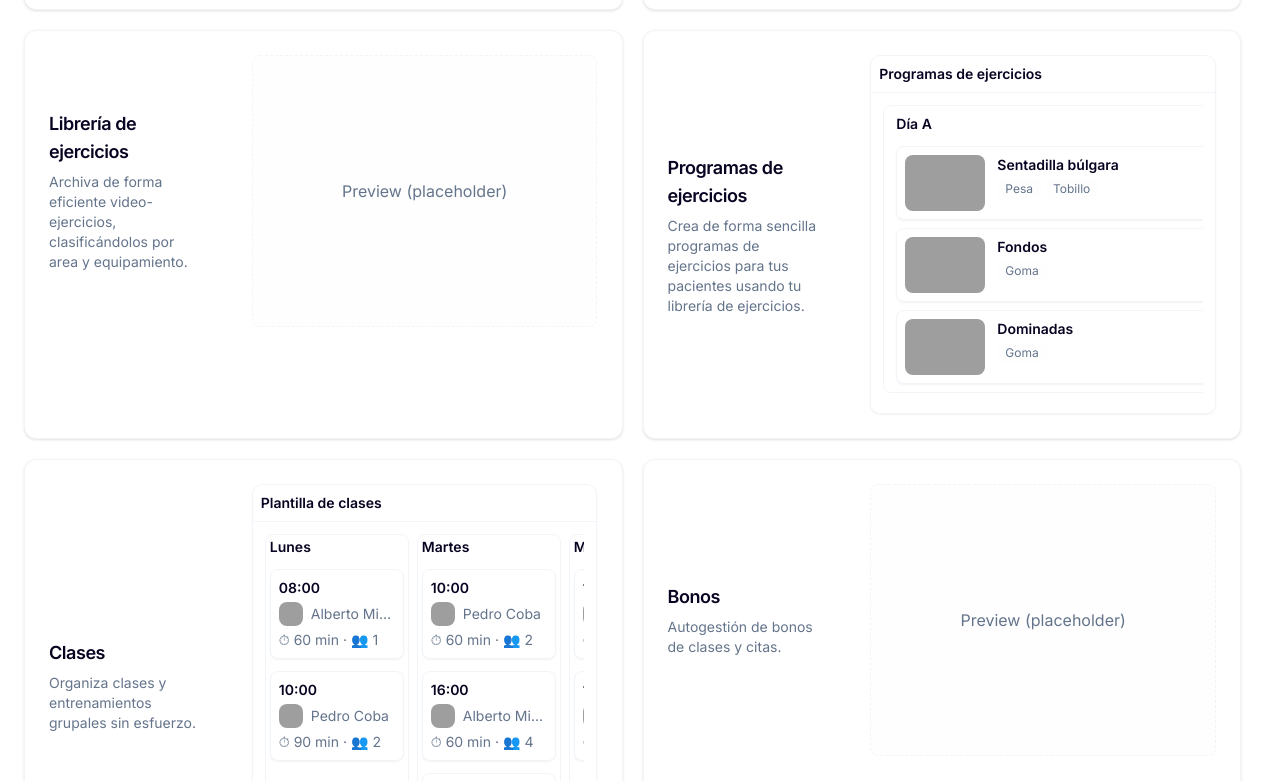
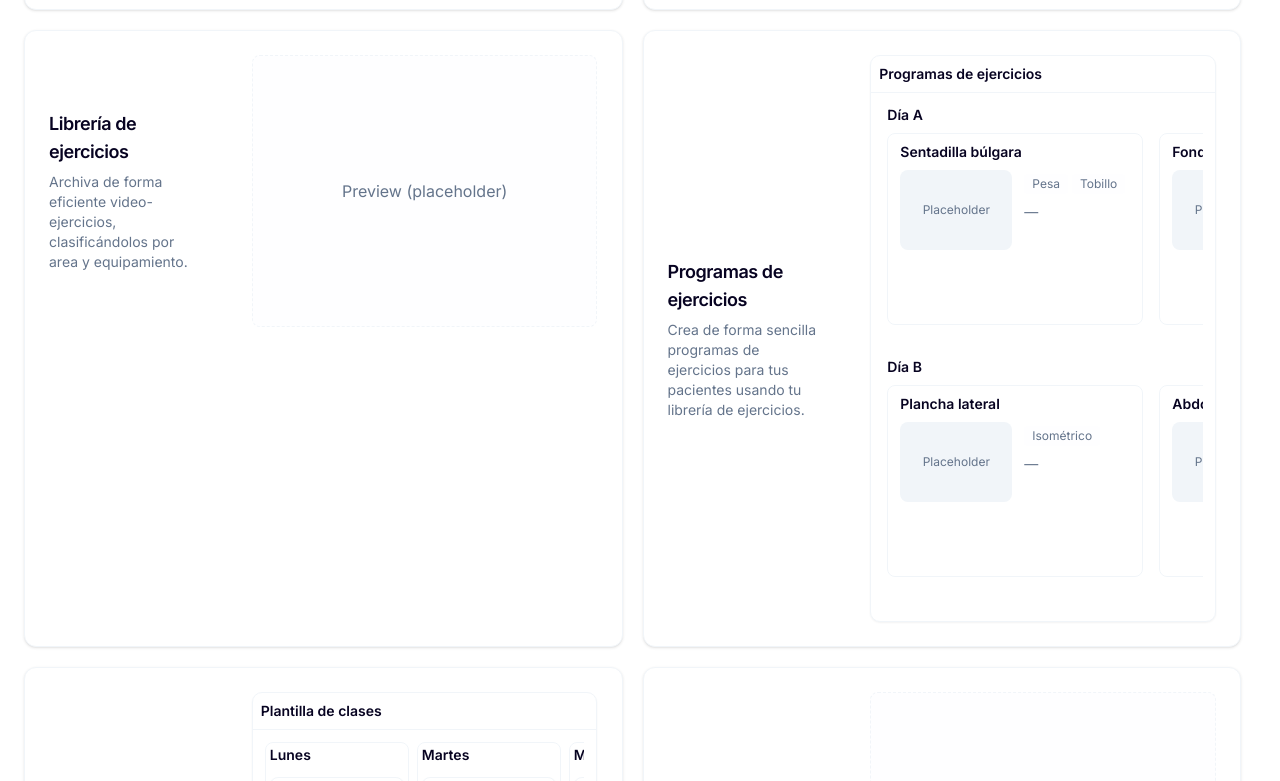
Before and after one commit to superflowagent/tactivo, a React (Vite) app: page / in a window 1280 px wide. Shown: the part 1719-2500 px from the top of the page. Built offline with nearby package versions, Linux system fonts and the light colour scheme; no server answers; grey boxes are pictures that could not be loaded.

Commit message:
feat(landing): render days stacked with horizontal exercise cards and placeholders

```diff
--- a/src/components/views/FeaturePreviewProgramas.tsx
+++ b/src/components/views/FeaturePreviewProgramas.tsx
@@ -13,59 +13,79 @@ const exercisesB = [
 ];
 
 export default function FeaturePreviewProgramas() {
-  const scrollRef = React.useRef<HTMLDivElement | null>(null);
-  const isDown = React.useRef(false);
-  const startX = React.useRef(0);
-  const scrollLeft = React.useRef(0);
-  const rafRef = React.useRef<number | null>(null);
-  const latestDx = React.useRef(0);
+// Small reusable hook-like handlers for drag-to-scroll per scroller
+  const makeDragHandlers = () => {
+    const ref = { current: null as HTMLDivElement | null };
+    let isDownLocal = false;
+    let startXLocal = 0;
+    let startScrollLeft = 0;
+    let raf: number | null = null;
+    let latestDxLocal = 0;
 
-  const onPointerDown = (e: React.PointerEvent) => {
-    const el = scrollRef.current;
+    const onPointerDownLocal = (e: React.PointerEvent) => {
+      const el = ref.current;
       if (!el) return;
-    isDown.current = true;
+      isDownLocal = true;
+      try {
         el.setPointerCapture(e.pointerId);
-    startX.current = e.clientX;
-    scrollLeft.current = el.scrollLeft;
-    latestDx.current = 0;
-    if (rafRef.current) {
-      cancelAnimationFrame(rafRef.current);
-      rafRef.current = null;
+      } catch {
+        /* ignore */
+      }
+      startXLocal = e.clientX;
+      startScrollLeft = el.scrollLeft;
+      latestDxLocal = 0;
+      if (raf) {
+        cancelAnimationFrame(raf);
+        raf = null;
       }
     };
 
-  const onPointerMove = (e: React.PointerEvent) => {
-    const el = scrollRef.current;
-    if (!el || !isDown.current) return;
+    const onPointerMoveLocal = (e: React.PointerEvent) => {
+      const el = ref.current;
+      if (!el || !isDownLocal) return;
       e.preventDefault();
-    latestDx.current = e.clientX - startX.current;
-    if (rafRef.current == null) {
-      rafRef.current = requestAnimationFrame(() => {
-        rafRef.current = null;
-        const el2 = scrollRef.current;
+      latestDxLocal = e.clientX - startXLocal;
+      if (raf == null) {
+        raf = requestAnimationFrame(() => {
+          raf = null;
+          const el2 = ref.current;
           if (!el2) return;
-        el2.scrollLeft = scrollLeft.current - latestDx.current;
+          el2.scrollLeft = startScrollLeft - latestDxLocal;
         });
       }
     };
 
-  const endDrag = (e?: React.PointerEvent) => {
-    const el = scrollRef.current;
+    const onPointerUpLocal = (e?: React.PointerEvent) => {
+      const el = ref.current;
       if (!el) return;
-    isDown.current = false;
-    if (rafRef.current) {
-      cancelAnimationFrame(rafRef.current);
-      rafRef.current = null;
+      isDownLocal = false;
+      if (raf) {
+        cancelAnimationFrame(raf);
+        raf = null;
       }
-    // Persist the last scrollLeft snapshot
-    scrollLeft.current = el.scrollLeft;
+      // persist current scrollLeft
+      startScrollLeft = el.scrollLeft;
       if (e) {
         try {
           el.releasePointerCapture(e.pointerId);
         } catch {
+          /* ignore */
         }
       }
     };
+
+    return {
+      ref,
+      onPointerDown: onPointerDownLocal,
+      onPointerMove: onPointerMoveLocal,
+      onPointerUp: onPointerUpLocal,
+      onPointerCancel: onPointerUpLocal,
+      onPointerLeave: onPointerUpLocal,
+    } as const;
+  };
+
+  const dayAHandlers = React.useMemo(() => makeDragHandlers(), []);
+  const dayBHandlers = React.useMemo(() => makeDragHandlers(), []);
 
     return (
         <div className="w-full rounded-lg border bg-background dark:bg-surface-900 shadow-sm transform-gpu transition-transform duration-200 ease-out hover:scale-[1.03] overflow-hidden relative h-full flex flex-col">
@@ -76,48 +96,90 @@ export default function FeaturePreviewProgramas() {
             </div>
 
             <div className="p-3 flex-1">
-        <div
-          ref={scrollRef}
-          className={`overflow-x-auto hide-scrollbar cursor-grab select-none`}
-          style={{ touchAction: 'pan-x' }}
-          onPointerDown={onPointerDown}
-          onPointerMove={onPointerMove}
-          onPointerUp={(e) => endDrag(e)}
-          onPointerCancel={(e) => endDrag(e)}
-          onPointerLeave={(e) => endDrag(e)}
-        >
-          <div className="flex gap-4 pb-2">
-            {[{ name: 'Día A', items: exercisesA }, { name: 'Día B', items: exercisesB }].map((d) => (
-              <div key={d.name} className="flex-none w-[28rem] min-h-[12rem] bg-muted/5 border rounded-md px-3 py-2 flex flex-col">
-                <div className="flex items-center justify-between mb-2">
-                  <div className="text-sm font-semibold">{d.name}</div>
+                {/* Día A */}
+                <div className="mb-6">
+                    <div className="flex items-center justify-between mb-2 px-1">
+                        <div className="text-sm font-semibold">Día A</div>
                     </div>
 
-                <div className="space-y-2 mt-1 flex-1">
-                  {d.items.map((ex, i) => (
-                    <div key={i} className="bg-background rounded-md border shadow-sm p-2 text-sm cursor-default flex gap-3">
-                      <div className="w-20 h-14 rounded-md overflow-hidden bg-slate-100 flex-none">
-                        <img src={ex.img} alt={ex.name} className="w-full h-full object-cover" />
+                    <div
+                        ref={dayAHandlers.ref as any}
+                        className="flex gap-4 pb-2 overflow-x-auto hide-scrollbar cursor-grab select-none px-1"
+                        style={{ touchAction: 'pan-x' }}
+                        onPointerDown={dayAHandlers.onPointerDown}
+                        onPointerMove={dayAHandlers.onPointerMove}
+                        onPointerUp={dayAHandlers.onPointerUp}
+                        onPointerCancel={dayAHandlers.onPointerCancel}
+                        onPointerLeave={dayAHandlers.onPointerLeave}
+                    >
+                        {exercisesA.map((ex, i) => (
+                            <div key={i} className="flex-none w-64 min-h-[12rem] bg-muted/5 border rounded-md px-3 py-2 flex flex-col">
+                                <div className="flex items-center justify-between mb-2">
+                                    <div className="text-sm font-semibold line-clamp-2">{ex.name}</div>
+                                </div>
+
+                                <div className="flex-1 flex gap-3">
+                                    <div className="w-28 h-20 rounded-md overflow-hidden bg-slate-100 flex-none flex items-center justify-center text-muted-foreground">
+                                        <span className="text-xs">Placeholder</span>
                                     </div>
                                     <div className="flex-1">
-                        <div className="font-semibold line-clamp-2">{ex.name}</div>
                                         <div className="text-xs text-muted-foreground mt-1 flex gap-1 flex-wrap">
                                             {ex.tags.map((t, idx) => (
                                                 <span key={idx} className="bg-muted/10 rounded px-2 py-0.5">{t}</span>
                                             ))}
                                         </div>
+                                        <div className="mt-2 text-sm text-muted-foreground">—</div>
                                     </div>
-                    </div>
-                  ))}
                                 </div>
                             </div>
                         ))}
 
-            {/* Spacer card to resemble add placeholder */}
-            <div className="flex-none w-[14rem] min-h-[12rem] flex items-center justify-center">
-              <div className="w-[10rem] h-[10rem] rounded-md bg-slate-100 border flex items-center justify-center text-muted-foreground">
-                + Añadir
+                        <div className="flex-none w-64 min-h-[12rem] flex items-center justify-center">
+                            <div className="w-[10rem] h-[10rem] rounded-md bg-slate-100 border flex items-center justify-center text-muted-foreground">+ Añadir</div>
                         </div>
+                    </div>
+                </div>
+
+                {/* Día B (under Día A) */}
+                <div className="mb-6">
+                    <div className="flex items-center justify-between mb-2 px-1">
+                        <div className="text-sm font-semibold">Día B</div>
+                    </div>
+
+                    <div
+                        ref={dayBHandlers.ref as any}
+                        className="flex gap-4 pb-2 overflow-x-auto hide-scrollbar cursor-grab select-none px-1"
+                        style={{ touchAction: 'pan-x' }}
+                        onPointerDown={dayBHandlers.onPointerDown}
+                        onPointerMove={dayBHandlers.onPointerMove}
+                        onPointerUp={dayBHandlers.onPointerUp}
+                        onPointerCancel={dayBHandlers.onPointerCancel}
+                        onPointerLeave={dayBHandlers.onPointerLeave}
+                    >
+                        {exercisesB.map((ex, i) => (
+                            <div key={i} className="flex-none w-64 min-h-[12rem] bg-muted/5 border rounded-md px-3 py-2 flex flex-col">
+                                <div className="flex items-center justify-between mb-2">
+                                    <div className="text-sm font-semibold line-clamp-2">{ex.name}</div>
+                                </div>
+
+                                <div className="flex-1 flex gap-3">
+                                    <div className="w-28 h-20 rounded-md overflow-hidden bg-slate-100 flex-none flex items-center justify-center text-muted-foreground">
+                                        <span className="text-xs">Placeholder</span>
+                                    </div>
+                                    <div className="flex-1">
+                                        <div className="text-xs text-muted-foreground mt-1 flex gap-1 flex-wrap">
+                                            {ex.tags.map((t, idx) => (
+                                                <span key={idx} className="bg-muted/10 rounded px-2 py-0.5">{t}</span>
+                                            ))}
+                                        </div>
+                                        <div className="mt-2 text-sm text-muted-foreground">—</div>
+                                    </div>
+                                </div>
+                            </div>
+                        ))}
+
+                        <div className="flex-none w-64 min-h-[12rem] flex items-center justify-center">
+                            <div className="w-[10rem] h-[10rem] rounded-md bg-slate-100 border flex items-center justify-center text-muted-foreground">+ Añadir</div>
                         </div>
                     </div>
                 </div>
```
Lines whose indentation alone changed are shown as unchanged.
